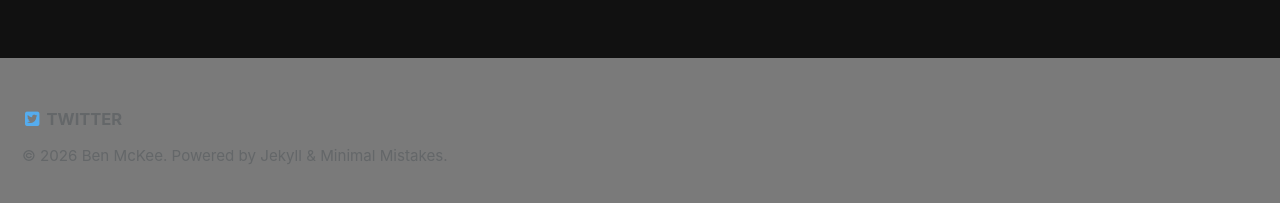
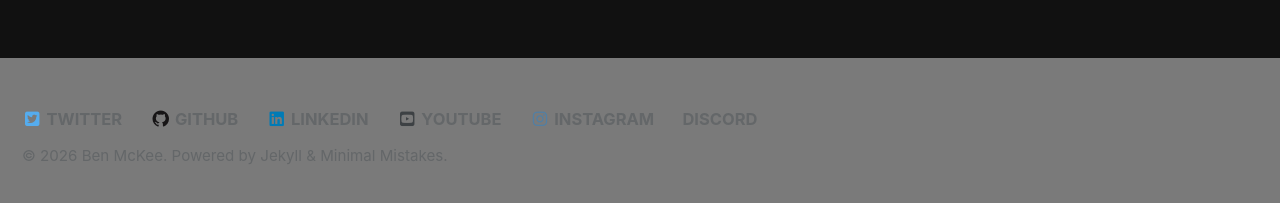
Before and after one commit to Bugglenuggets/Bugglenuggets.github.io, a Jekyll site: the page built from _pages/page-socials.md, in a window 1280 px wide. Shown: the part 688-891 px from the top of the page. Built offline with Jekyll 4.4.1, drawn with Linux system fonts in a browser that asks for light colours.

Commit message:
Update _config.yml

```diff
--- a/_config.yml
+++ b/_config.yml
@@ -54,26 +54,33 @@ footer: # Site footer
       icon: "fab fa-fw fa-twitter-square"
       url: "https://twitter.com/"
       target: "_blank"
-    - label: "Facebook" # Facebook link
-      icon: "fab fa-fw fa-facebook-square"
-      # url:
-      target: "_blank"
+
     - label: "GitHub" # GitHub link
       icon: "fab fa-fw fa-github"
-      # url:
+      url: "https://github.com/Bugglenuggets"
       target: "_blank"
-    - label: "GitLab" # GitLab link
-      icon: "fab fa-fw fa-gitlab"
-      # url:
+
+    - label: "LinkedIn"
+      icon: "fab fa-aw fa-linkedin"
+      url: "https://www.linkedin.com/in/ben-mckee-bb17b33b0/"
       target: "_blank"
-    - label: "Bitbucket" # Bitbucket link
-      icon: "fab fa-fw fa-bitbucket"
-      # url:
+
+    - label: "Youtube"
+      icon: "fab fa-fw fa-youtube-square"
+      url: "https://www.youtube.com/@B-McKee-Dev"
       target: "_blank"
+
     - label: "Instagram" # Instagram link
       icon: "fab fa-fw fa-instagram"
-      # url:
+      url: "https://www.instagram.com/bugglenuggets/?hl=en"
       target: "_blank"
+
+    - label: "Discord"
+      icon: "fat fa-fw fa-discord"
+      url: "https://www.discordapp.com/users/477513327468085273"
+      target: "_blank"
+
+
   since: "2026" # Year shown in the footer
 
 
```
